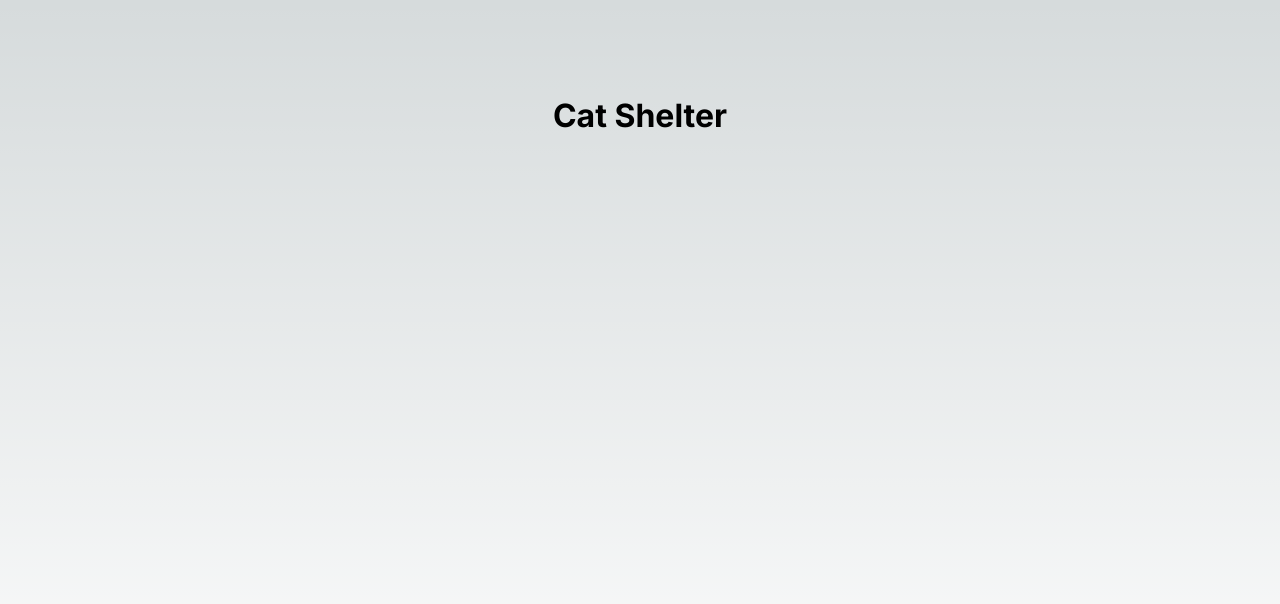
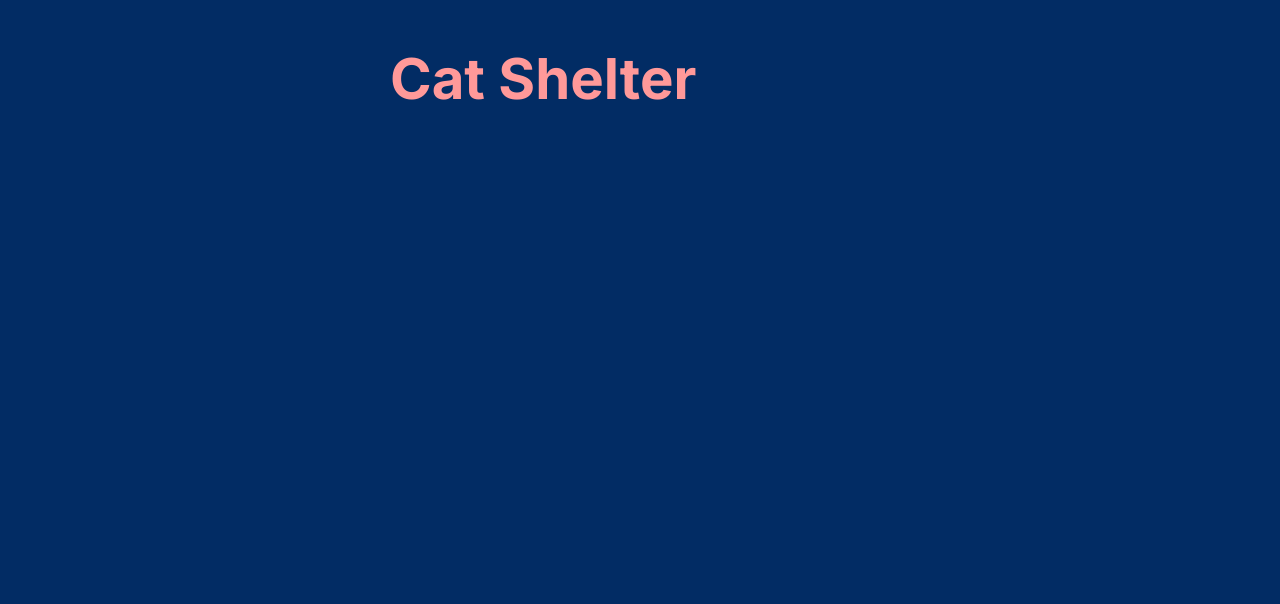
Before and after one commit to karinlj/next.js-cat-shelter, a Next.js app: page / in a window 1280 px wide. Shown: the top 604 px of the page. Built offline with nearby package versions, Linux system fonts and the light colour scheme.

Commit message:
adding scss and general style

```diff
--- a/app/globals.css
+++ /dev/null
@@ -1,107 +0,0 @@
-:root {
-  --max-width: 1100px;
-  --border-radius: 12px;
-  --font-mono: ui-monospace, Menlo, Monaco, 'Cascadia Mono', 'Segoe UI Mono',
-    'Roboto Mono', 'Oxygen Mono', 'Ubuntu Monospace', 'Source Code Pro',
-    'Fira Mono', 'Droid Sans Mono', 'Courier New', monospace;
-
-  --foreground-rgb: 0, 0, 0;
-  --background-start-rgb: 214, 219, 220;
-  --background-end-rgb: 255, 255, 255;
-
-  --primary-glow: conic-gradient(
-    from 180deg at 50% 50%,
-    #16abff33 0deg,
-    #0885ff33 55deg,
-    #54d6ff33 120deg,
-    #0071ff33 160deg,
-    transparent 360deg
-  );
-  --secondary-glow: radial-gradient(
-    rgba(255, 255, 255, 1),
-    rgba(255, 255, 255, 0)
-  );
-
-  --tile-start-rgb: 239, 245, 249;
-  --tile-end-rgb: 228, 232, 233;
-  --tile-border: conic-gradient(
-    #00000080,
-    #00000040,
-    #00000030,
-    #00000020,
-    #00000010,
-    #00000010,
-    #00000080
-  );
-
-  --callout-rgb: 238, 240, 241;
-  --callout-border-rgb: 172, 175, 176;
-  --card-rgb: 180, 185, 188;
-  --card-border-rgb: 131, 134, 135;
-}
-
-@media (prefers-color-scheme: dark) {
-  :root {
-    --foreground-rgb: 255, 255, 255;
-    --background-start-rgb: 0, 0, 0;
-    --background-end-rgb: 0, 0, 0;
-
-    --primary-glow: radial-gradient(rgba(1, 65, 255, 0.4), rgba(1, 65, 255, 0));
-    --secondary-glow: linear-gradient(
-      to bottom right,
-      rgba(1, 65, 255, 0),
-      rgba(1, 65, 255, 0),
-      rgba(1, 65, 255, 0.3)
-    );
-
-    --tile-start-rgb: 2, 13, 46;
-    --tile-end-rgb: 2, 5, 19;
-    --tile-border: conic-gradient(
-      #ffffff80,
-      #ffffff40,
-      #ffffff30,
-      #ffffff20,
-      #ffffff10,
-      #ffffff10,
-      #ffffff80
-    );
-
-    --callout-rgb: 20, 20, 20;
-    --callout-border-rgb: 108, 108, 108;
-    --card-rgb: 100, 100, 100;
-    --card-border-rgb: 200, 200, 200;
-  }
-}
-
-* {
-  box-sizing: border-box;
-  padding: 0;
-  margin: 0;
-}
-
-html,
-body {
-  max-width: 100vw;
-  overflow-x: hidden;
-}
-
-body {
-  color: rgb(var(--foreground-rgb));
-  background: linear-gradient(
-      to bottom,
-      transparent,
-      rgb(var(--background-end-rgb))
-    )
-    rgb(var(--background-start-rgb));
-}
-
-a {
-  color: inherit;
-  text-decoration: none;
-}
-
-@media (prefers-color-scheme: dark) {
-  html {
-    color-scheme: dark;
-  }
-}
--- a/app/layout.js
+++ /dev/null
@@ -1,17 +0,0 @@
-import './globals.css'
-import { Inter } from 'next/font/google'
-
-const inter = Inter({ subsets: ['latin'] })
-
-export const metadata = {
-  title: 'Create Next App',
-  description: 'Generated by create next app',
-}
-
-export default function RootLayout({ children }) {
-  return (
-    <html lang="en">
-      <body className={inter.className}>{children}</body>
-    </html>
-  )
-}
--- /dev/null
+++ b/app/layout.jsx
@@ -0,0 +1,18 @@
+import "./styles/globals.scss";
+
+import { Inter } from "next/font/google";
+
+const inter = Inter({ subsets: ["latin"] });
+
+export const metadata = {
+  title: "Create Next App",
+  description: "Generated by create next app",
+};
+
+export default function RootLayout({ children }) {
+  return (
+    <html lang="en">
+      <body className={inter.className}>{children}</body>
+    </html>
+  );
+}
--- a/app/page.js
+++ /dev/null
@@ -1,10 +0,0 @@
-import Image from "next/image";
-import styles from "./page.module.css";
-
-export default function Home() {
-  return (
-    <main className={styles.main}>
-      <h1>Cat Shelter</h1>
-    </main>
-  );
-}
--- /dev/null
+++ b/app/page.jsx
@@ -0,0 +1,8 @@
+export default function Home() {
+  return (
+    <main className="shelter-section">
+      {" "}
+      <h1>Cat Shelter</h1>
+    </main>
+  );
+}
--- a/app/page.module.css
+++ /dev/null
@@ -1,229 +0,0 @@
-.main {
-  display: flex;
-  flex-direction: column;
-  justify-content: space-between;
-  align-items: center;
-  padding: 6rem;
-  min-height: 100vh;
-}
-
-.description {
-  display: inherit;
-  justify-content: inherit;
-  align-items: inherit;
-  font-size: 0.85rem;
-  max-width: var(--max-width);
-  width: 100%;
-  z-index: 2;
-  font-family: var(--font-mono);
-}
-
-.description a {
-  display: flex;
-  justify-content: center;
-  align-items: center;
-  gap: 0.5rem;
-}
-
-.description p {
-  position: relative;
-  margin: 0;
-  padding: 1rem;
-  background-color: rgba(var(--callout-rgb), 0.5);
-  border: 1px solid rgba(var(--callout-border-rgb), 0.3);
-  border-radius: var(--border-radius);
-}
-
-.code {
-  font-weight: 700;
-  font-family: var(--font-mono);
-}
-
-.grid {
-  display: grid;
-  grid-template-columns: repeat(4, minmax(25%, auto));
-  width: var(--max-width);
-  max-width: 100%;
-}
-
-.card {
-  padding: 1rem 1.2rem;
-  border-radius: var(--border-radius);
-  background: rgba(var(--card-rgb), 0);
-  border: 1px solid rgba(var(--card-border-rgb), 0);
-  transition: background 200ms, border 200ms;
-}
-
-.card span {
-  display: inline-block;
-  transition: transform 200ms;
-}
-
-.card h2 {
-  font-weight: 600;
-  margin-bottom: 0.7rem;
-}
-
-.card p {
-  margin: 0;
-  opacity: 0.6;
-  font-size: 0.9rem;
-  line-height: 1.5;
-  max-width: 30ch;
-}
-
-.center {
-  display: flex;
-  justify-content: center;
-  align-items: center;
-  position: relative;
-  padding: 4rem 0;
-}
-
-.center::before {
-  background: var(--secondary-glow);
-  border-radius: 50%;
-  width: 480px;
-  height: 360px;
-  margin-left: -400px;
-}
-
-.center::after {
-  background: var(--primary-glow);
-  width: 240px;
-  height: 180px;
-  z-index: -1;
-}
-
-.center::before,
-.center::after {
-  content: '';
-  left: 50%;
-  position: absolute;
-  filter: blur(45px);
-  transform: translateZ(0);
-}
-
-.logo {
-  position: relative;
-}
-/* Enable hover only on non-touch devices */
-@media (hover: hover) and (pointer: fine) {
-  .card:hover {
-    background: rgba(var(--card-rgb), 0.1);
-    border: 1px solid rgba(var(--card-border-rgb), 0.15);
-  }
-
-  .card:hover span {
-    transform: translateX(4px);
-  }
-}
-
-@media (prefers-reduced-motion) {
-  .card:hover span {
-    transform: none;
-  }
-}
-
-/* Mobile */
-@media (max-width: 700px) {
-  .content {
-    padding: 4rem;
-  }
-
-  .grid {
-    grid-template-columns: 1fr;
-    margin-bottom: 120px;
-    max-width: 320px;
-    text-align: center;
-  }
-
-  .card {
-    padding: 1rem 2.5rem;
-  }
-
-  .card h2 {
-    margin-bottom: 0.5rem;
-  }
-
-  .center {
-    padding: 8rem 0 6rem;
-  }
-
-  .center::before {
-    transform: none;
-    height: 300px;
-  }
-
-  .description {
-    font-size: 0.8rem;
-  }
-
-  .description a {
-    padding: 1rem;
-  }
-
-  .description p,
-  .description div {
-    display: flex;
-    justify-content: center;
-    position: fixed;
-    width: 100%;
-  }
-
-  .description p {
-    align-items: center;
-    inset: 0 0 auto;
-    padding: 2rem 1rem 1.4rem;
-    border-radius: 0;
-    border: none;
-    border-bottom: 1px solid rgba(var(--callout-border-rgb), 0.25);
-    background: linear-gradient(
-      to bottom,
-      rgba(var(--background-start-rgb), 1),
-      rgba(var(--callout-rgb), 0.5)
-    );
-    background-clip: padding-box;
-    backdrop-filter: blur(24px);
-  }
-
-  .description div {
-    align-items: flex-end;
-    pointer-events: none;
-    inset: auto 0 0;
-    padding: 2rem;
-    height: 200px;
-    background: linear-gradient(
-      to bottom,
-      transparent 0%,
-      rgb(var(--background-end-rgb)) 40%
-    );
-    z-index: 1;
-  }
-}
-
-/* Tablet and Smaller Desktop */
-@media (min-width: 701px) and (max-width: 1120px) {
-  .grid {
-    grid-template-columns: repeat(2, 50%);
-  }
-}
-
-@media (prefers-color-scheme: dark) {
-  .vercelLogo {
-    filter: invert(1);
-  }
-
-  .logo {
-    filter: invert(1) drop-shadow(0 0 0.3rem #ffffff70);
-  }
-}
-
-@keyframes rotate {
-  from {
-    transform: rotate(360deg);
-  }
-  to {
-    transform: rotate(0deg);
-  }
-}
--- /dev/null
+++ b/app/styles/globals.scss
@@ -0,0 +1,60 @@
+@import "./variables.scss";
+
+//reset
+ul {
+  list-style: none;
+  margin: 0;
+  padding: 0;
+}
+* {
+  box-sizing: border-box;
+}
+:root {
+  font-family: Inter, system-ui, Helvetica, Arial, sans-serif;
+  line-height: 1.5;
+  font-weight: 400;
+  font-synthesis: none;
+  text-rendering: optimizeLegibility;
+  -webkit-font-smoothing: antialiased;
+  -moz-osx-font-smoothing: grayscale;
+}
+
+body {
+  // min-width: 320px;
+  // min-height: 100vh;
+  background: $themecolorBlue;
+  font-size: 1.1rem;
+  max-width: 1280px;
+  margin: 0 auto;
+  padding: 2rem;
+}
+h1 {
+  width: 100%;
+  font-size: 3.2em;
+  line-height: 1.1;
+  color: $themecolorPink;
+  margin: 1rem 0;
+}
+p {
+  color: #fff;
+}
+
+button {
+  border: 1px solid transparent;
+  border-radius: 8px;
+  &:focus {
+    outline: 2px dotted -webkit-focus-ring-color;
+    outline-color: $themecolorBlue;
+  }
+}
+.shelter-section {
+  max-width: 500px;
+  margin: 0 auto;
+  display: flex;
+  flex-direction: column;
+  justify-content: center;
+  align-items: center;
+}
+.preamble {
+  font-size: 1.2rem;
+}
--- /dev/null
+++ b/app/styles/variables.scss
@@ -0,0 +1,14 @@
+$themecolorLila: #9900cc;
+$themecolorBlue: #022c64;
+$themecolorBlueLight: #1d7dfc;
+$themecolorBlueSuperLight: #b4d4fd;
+$themecolorPink: #ff9999;
+$themecolorRed: #e60000;
+
+$themeBorderColor: #e0e0e0;
+$themecolor: #222;
+$themecolorGreen: #15b756;
+
+$themeBorderRadius: 3px;
+$themeBoxShadow: 0 2px 8px 0 rgba(0, 0, 0, 0.2),
+  0 4px 20px 0 rgba(0, 0, 0, 0.19);
--- a/package.json
+++ b/package.json
@@ -14,5 +14,8 @@
     "next": "14.1.3",
     "react": "18.2.0",
     "react-dom": "18.2.0"
+  },
+  "devDependencies": {
+    "sass": "^1.72.0"
   }
 }
```
Also changed, not shown: .eslintrc.json, 1 other file (tests, documents, lock files or other folders).
